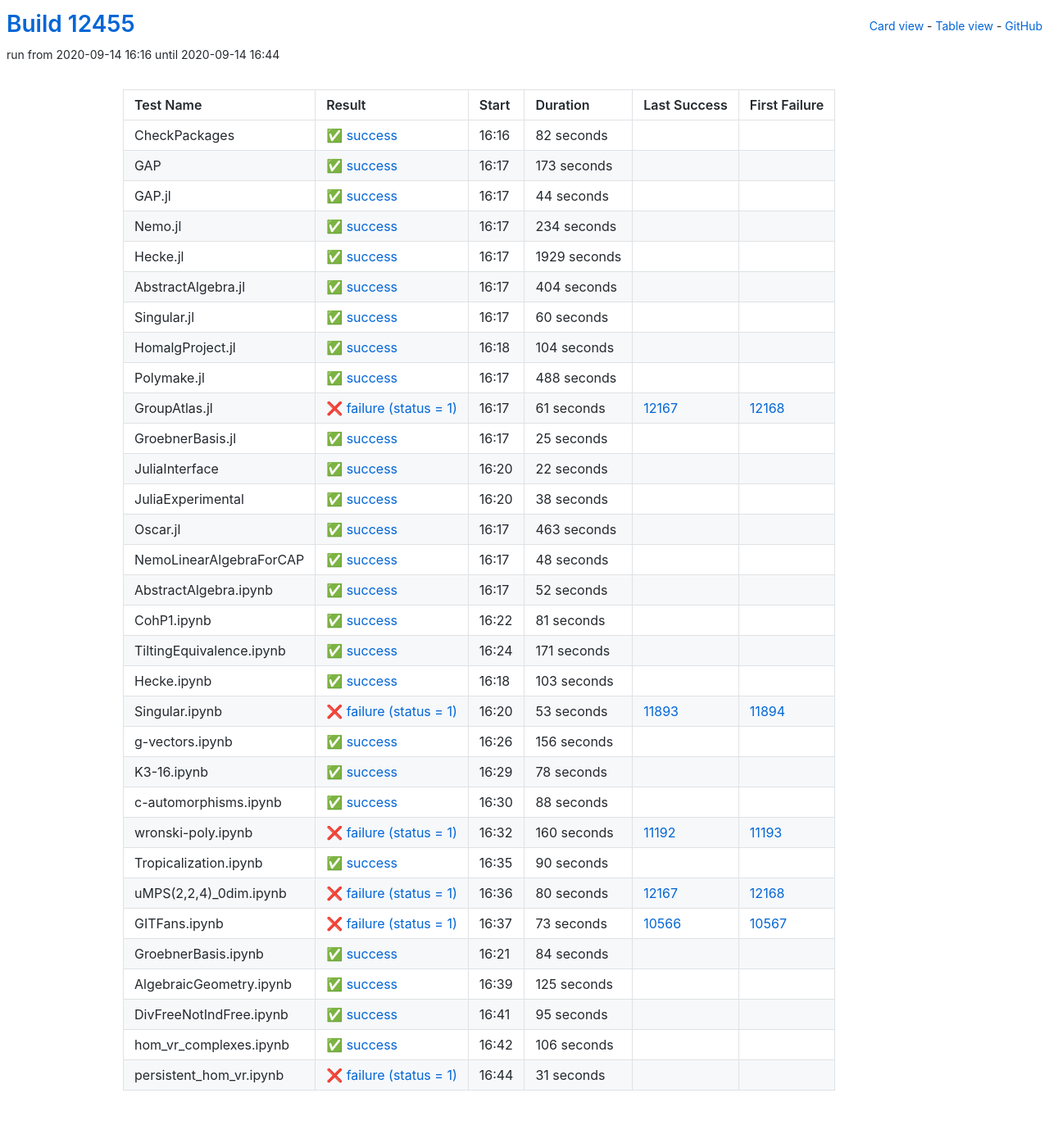
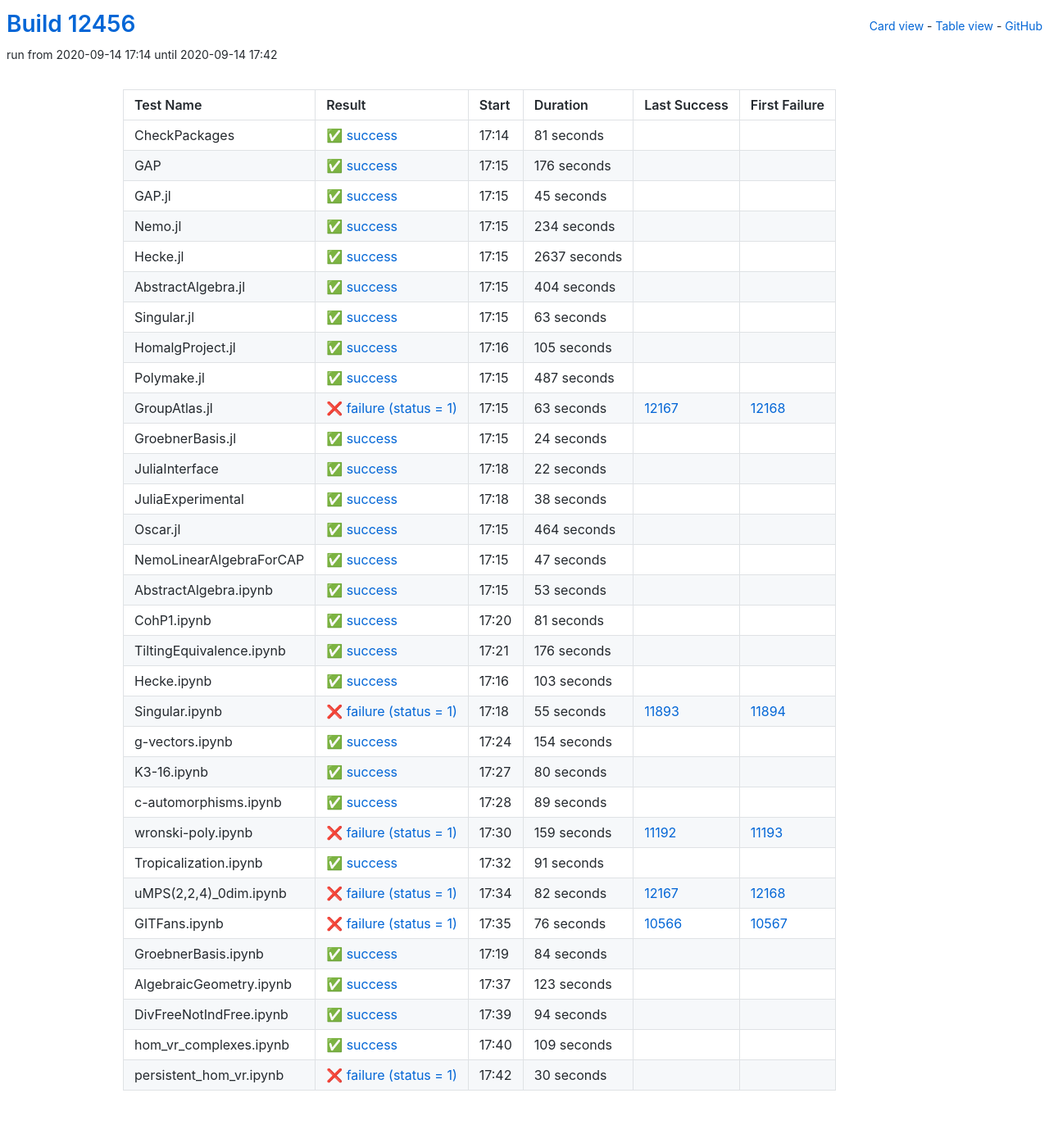
Before and after one commit to oscar-system/oscar-ci-status, a Jekyll site: the page built from table.html, in a window 1280 px wide. Shown: the whole page at 82% size. Built offline with Jekyll 4.4.1, drawn with Linux system fonts in a browser that asks for light colours.

Commit message:
Build #12456

```diff
--- a/_data/ci.yml
+++ b/_data/ci.yml
@@ -1,6 +1,6 @@
 ---
-build: 12455
-build_url: https://oscarci.mathematik.uni-kl.de/job/oscar/12455/
+build: 12456
+build_url: https://oscarci.mathematik.uni-kl.de/job/oscar/12456/
 job: oscar
 organization: oscar-system
 repo: oscar-ci-status
@@ -8,44 +8,44 @@
 tests:
 - name: CheckPackages
   id: checkpackages
-  log: https://oscarci.mathematik.uni-kl.de/job/oscar/12455/artifact/logs/build-12455/CheckPackages.log
-  start: 2020-09-14 16:16
+  log: https://oscarci.mathematik.uni-kl.de/job/oscar/12456/artifact/logs/build-12456/CheckPackages.log
+  start: 2020-09-14 17:14
   success: true
   exitcode: 0
   status: success
-  duration: 82
+  duration: 81
   last_success: false
   last_success_url:
   first_failure: false
   first_failure_url:
 - name: GAP
   id: gap
-  log: https://oscarci.mathematik.uni-kl.de/job/oscar/12455/artifact/logs/build-12455/GAP.log
-  start: 2020-09-14 16:17
+  log: https://oscarci.mathematik.uni-kl.de/job/oscar/12456/artifact/logs/build-12456/GAP.log
+  start: 2020-09-14 17:15
   success: true
   exitcode: 0
   status: success
-  duration: 173
+  duration: 176
   last_success: false
   last_success_url:
   first_failure: false
   first_failure_url:
 - name: GAP.jl
   id: gap-jl
-  log: https://oscarci.mathematik.uni-kl.de/job/oscar/12455/artifact/logs/build-12455/GAP.jl.log
-  start: 2020-09-14 16:17
+  log: https://oscarci.mathematik.uni-kl.de/job/oscar/12456/artifact/logs/build-12456/GAP.jl.log
+  start: 2020-09-14 17:15
   success: true
   exitcode: 0
   status: success
-  duration: 44
+  duration: 45
   last_success: false
   last_success_url:
   first_failure: false
   first_failure_url:
 - name: Nemo.jl
   id: nemo-jl
-  log: https://oscarci.mathematik.uni-kl.de/job/oscar/12455/artifact/logs/build-12455/Nemo.jl.log
-  start: 2020-09-14 16:17
+  log: https://oscarci.mathematik.uni-kl.de/job/oscar/12456/artifact/logs/build-12456/Nemo.jl.log
+  start: 2020-09-14 17:15
   success: true
   exitcode: 0
   status: success
@@ -56,20 +56,20 @@
   first_failure_url:
 - name: Hecke.jl
   id: hecke-jl
-  log: https://oscarci.mathematik.uni-kl.de/job/oscar/12455/artifact/logs/build-12455/Hecke.jl.log
-  start: 2020-09-14 16:17
+  log: https://oscarci.mathematik.uni-kl.de/job/oscar/12456/artifact/logs/build-12456/Hecke.jl.log
+  start: 2020-09-14 17:15
   success: true
   exitcode: 0
   status: success
-  duration: 1929
+  duration: 2637
   last_success: false
   last_success_url:
   first_failure: false
   first_failure_url:
 - name: AbstractAlgebra.jl
   id: abstractalgebra-jl
-  log: https://oscarci.mathematik.uni-kl.de/job/oscar/12455/artifact/logs/build-12455/AbstractAlgebra.jl.log
-  start: 2020-09-14 16:17
+  log: https://oscarci.mathematik.uni-kl.de/job/oscar/12456/artifact/logs/build-12456/AbstractAlgebra.jl.log
+  start: 2020-09-14 17:15
   success: true
   exitcode: 0
   status: success
@@ -80,68 +80,68 @@
   first_failure_url:
 - name: Singular.jl
   id: singular-jl
-  log: https://oscarci.mathematik.uni-kl.de/job/oscar/12455/artifact/logs/build-12455/Singular.jl.log
-  start: 2020-09-14 16:17
+  log: https://oscarci.mathematik.uni-kl.de/job/oscar/12456/artifact/logs/build-12456/Singular.jl.log
+  start: 2020-09-14 17:15
   success: true
   exitcode: 0
   status: success
-  duration: 60
+  duration: 63
   last_success: false
   last_success_url:
   first_failure: false
   first_failure_url:
 - name: HomalgProject.jl
   id: homalgproject-jl
-  log: https://oscarci.mathematik.uni-kl.de/job/oscar/12455/artifact/logs/build-12455/HomalgProject.jl.log
-  start: 2020-09-14 16:18
+  log: https://oscarci.mathematik.uni-kl.de/job/oscar/12456/artifact/logs/build-12456/HomalgProject.jl.log
+  start: 2020-09-14 17:16
   success: true
   exitcode: 0
   status: success
-  duration: 104
+  duration: 105
   last_success: false
   last_success_url:
   first_failure: false
   first_failure_url:
 - name: Polymake.jl
   id: polymake-jl
-  log: https://oscarci.mathematik.uni-kl.de/job/oscar/12455/artifact/logs/build-12455/Polymake.jl.log
-  start: 2020-09-14 16:17
+  log: https://oscarci.mathematik.uni-kl.de/job/oscar/12456/artifact/logs/build-12456/Polymake.jl.log
+  start: 2020-09-14 17:15
   success: true
   exitcode: 0
   status: success
-  duration: 488
+  duration: 487
   last_success: false
   last_success_url:
   first_failure: false
   first_failure_url:
 - name: GroupAtlas.jl
   id: groupatlas-jl
-  log: https://oscarci.mathematik.uni-kl.de/job/oscar/12455/artifact/logs/build-12455/GroupAtlas.jl.log
-  start: 2020-09-14 16:17
+  log: https://oscarci.mathematik.uni-kl.de/job/oscar/12456/artifact/logs/build-12456/GroupAtlas.jl.log
+  start: 2020-09-14 17:15
   success: false
   exitcode: 1
   status: failure
-  duration: 61
+  duration: 63
   last_success: 12167
   last_success_url: https://oscarci.mathematik.uni-kl.de/job/oscar/12167/
   first_failure: 12168
   first_failure_url: https://oscarci.mathematik.uni-kl.de/job/oscar/12168/
 - name: GroebnerBasis.jl
   id: groebnerbasis-jl
-  log: https://oscarci.mathematik.uni-kl.de/job/oscar/12455/artifact/logs/build-12455/GroebnerBasis.jl.log
-  start: 2020-09-14 16:17
+  log: https://oscarci.mathematik.uni-kl.de/job/oscar/12456/artifact/logs/build-12456/GroebnerBasis.jl.log
+  start: 2020-09-14 17:15
   success: true
   exitcode: 0
   status: success
-  duration: 25
+  duration: 24
   last_success: false
   last_success_url:
   first_failure: false
   first_failure_url:
 - name: JuliaInterface
   id: juliainterface
-  log: https://oscarci.mathematik.uni-kl.de/job/oscar/12455/artifact/logs/build-12455/JuliaInterface.log
-  start: 2020-09-14 16:20
+  log: https://oscarci.mathematik.uni-kl.de/job/oscar/12456/artifact/logs/build-12456/JuliaInterface.log
+  start: 2020-09-14 17:18
   success: true
   exitcode: 0
   status: success
@@ -152,8 +152,8 @@
   first_failure_url:
 - name: JuliaExperimental
   id: juliaexperimental
-  log: https://oscarci.mathematik.uni-kl.de/job/oscar/12455/artifact/logs/build-12455/JuliaExperimental.log
-  start: 2020-09-14 16:20
+  log: https://oscarci.mathematik.uni-kl.de/job/oscar/12456/artifact/logs/build-12456/JuliaExperimental.log
+  start: 2020-09-14 17:18
   success: true
   exitcode: 0
   status: success
@@ -164,44 +164,44 @@
   first_failure_url:
 - name: Oscar.jl
   id: oscar-jl
-  log: https://oscarci.mathematik.uni-kl.de/job/oscar/12455/artifact/logs/build-12455/Oscar.jl.log
-  start: 2020-09-14 16:17
+  log: https://oscarci.mathematik.uni-kl.de/job/oscar/12456/artifact/logs/build-12456/Oscar.jl.log
+  start: 2020-09-14 17:15
   success: true
   exitcode: 0
   status: success
-  duration: 463
+  duration: 464
   last_success: false
   last_success_url:
   first_failure: false
   first_failure_url:
 - name: NemoLinearAlgebraForCAP
   id: nemolinearalgebraforcap
-  log: https://oscarci.mathematik.uni-kl.de/job/oscar/12455/artifact/logs/build-12455/NemoLinearAlgebraForCAP.log
-  start: 2020-09-14 16:17
+  log: https://oscarci.mathematik.uni-kl.de/job/oscar/12456/artifact/logs/build-12456/NemoLinearAlgebraForCAP.log
+  start: 2020-09-14 17:15
   success: true
   exitcode: 0
   status: success
-  duration: 48
+  duration: 47
   last_success: false
   last_success_url:
   first_failure: false
   first_failure_url:
 - name: AbstractAlgebra.ipynb
   id: abstractalgebra-ipynb
-  log: https://oscarci.mathematik.uni-kl.de/job/oscar/12455/artifact/logs/build-12455/AbstractAlgebra.ipynb.log
-  start: 2020-09-14 16:17
+  log: https://oscarci.mathematik.uni-kl.de/job/oscar/12456/artifact/logs/build-12456/AbstractAlgebra.ipynb.log
+  start: 2020-09-14 17:15
   success: true
   exitcode: 0
   status: success
-  duration: 52
+  duration: 53
   last_success: false
   last_success_url:
   first_failure: false
   first_failure_url:
 - name: CohP1.ipynb
   id: cohp1-ipynb
-  log: https://oscarci.mathematik.uni-kl.de/job/oscar/12455/artifact/logs/build-12455/CohP1.ipynb.log
-  start: 2020-09-14 16:22
+  log: https://oscarci.mathematik.uni-kl.de/job/oscar/12456/artifact/logs/build-12456/CohP1.ipynb.log
+  start: 2020-09-14 17:20
   success: true
   exitcode: 0
   status: success
@@ -212,20 +212,20 @@
   first_failure_url:
 - name: TiltingEquivalence.ipynb
   id: tiltingequivalence-ipynb
-  log: https://oscarci.mathematik.uni-kl.de/job/oscar/12455/artifact/logs/build-12455/TiltingEquivalence.ipynb.log
-  start: 2020-09-14 16:24
+  log: https://oscarci.mathematik.uni-kl.de/job/oscar/12456/artifact/logs/build-12456/TiltingEquivalence.ipynb.log
+  start: 2020-09-14 17:21
   success: true
   exitcode: 0
   status: success
-  duration: 171
+  duration: 176
   last_success: false
   last_success_url:
   first_failure: false
   first_failure_url:
 - name: Hecke.ipynb
   id: hecke-ipynb
-  log: https://oscarci.mathematik.uni-kl.de/job/oscar/12455/artifact/logs/build-12455/Hecke.ipynb.log
-  start: 2020-09-14 16:18
+  log: https://oscarci.mathematik.uni-kl.de/job/oscar/12456/artifact/logs/build-12456/Hecke.ipynb.log
+  start: 2020-09-14 17:16
   success: true
   exitcode: 0
   status: success
@@ -236,104 +236,104 @@
   first_failure_url:
 - name: Singular.ipynb
   id: singular-ipynb
-  log: https://oscarci.mathematik.uni-kl.de/job/oscar/12455/artifact/logs/build-12455/Singular.ipynb.log
-  start: 2020-09-14 16:20
+  log: https://oscarci.mathematik.uni-kl.de/job/oscar/12456/artifact/logs/build-12456/Singular.ipynb.log
+  start: 2020-09-14 17:18
   success: false
   exitcode: 1
   status: failure
-  duration: 53
+  duration: 55
   last_success: 11893
   last_success_url: https://oscarci.mathematik.uni-kl.de/job/oscar/11893/
   first_failure: 11894
   first_failure_url: https://oscarci.mathematik.uni-kl.de/job/oscar/11894/
 - name: g-vectors.ipynb
   id: g-vectors-ipynb
-  log: https://oscarci.mathematik.uni-kl.de/job/oscar/12455/artifact/logs/build-12455/g-vectors.ipynb.log
-  start: 2020-09-14 16:26
+  log: https://oscarci.mathematik.uni-kl.de/job/oscar/12456/artifact/logs/build-12456/g-vectors.ipynb.log
+  start: 2020-09-14 17:24
   success: true
   exitcode: 0
   status: success
-  duration: 156
+  duration: 154
   last_success: false
   last_success_url:
   first_failure: false
   first_failure_url:
 - name: K3-16.ipynb
   id: k3-16-ipynb
-  log: https://oscarci.mathematik.uni-kl.de/job/oscar/12455/artifact/logs/build-12455/K3-16.ipynb.log
-  start: 2020-09-14 16:29
+  log: https://oscarci.mathematik.uni-kl.de/job/oscar/12456/artifact/logs/build-12456/K3-16.ipynb.log
+  start: 2020-09-14 17:27
   success: true
   exitcode: 0
   status: success
-  duration: 78
+  duration: 80
   last_success: false
   last_success_url:
   first_failure: false
   first_failure_url:
 - name: c-automorphisms.ipynb
   id: c-automorphisms-ipynb
-  log: https://oscarci.mathematik.uni-kl.de/job/oscar/12455/artifact/logs/build-12455/c-automorphisms.ipynb.log
-  start: 2020-09-14 16:30
+  log: https://oscarci.mathematik.uni-kl.de/job/oscar/12456/artifact/logs/build-12456/c-automorphisms.ipynb.log
+  start: 2020-09-14 17:28
   success: true
   exitcode: 0
   status: success
-  duration: 88
+  duration: 89
   last_success: false
   last_success_url:
   first_failure: false
   first_failure_url:
 - name: wronski-poly.ipynb
   id: wronski-poly-ipynb
-  log: https://oscarci.mathematik.uni-kl.de/job/oscar/12455/artifact/logs/build-12455/wronski-poly.ipynb.log
-  start: 2020-09-14 16:32
+  log: https://oscarci.mathematik.uni-kl.de/job/oscar/12456/artifact/logs/build-12456/wronski-poly.ipynb.log
+  start: 2020-09-14 17:30
   success: false
   exitcode: 1
   status: failure
-  duration: 160
+  duration: 159
   last_success: 11192
   last_success_url: https://oscarci.mathematik.uni-kl.de/job/oscar/11192/
   first_failure: 11193
   first_failure_url: https://oscarci.mathematik.uni-kl.de/job/oscar/11193/
 - name: Tropicalization.ipynb
   id: tropicalization-ipynb
-  log: https://oscarci.mathematik.uni-kl.de/job/oscar/12455/artifact/logs/build-12455/Tropicalization.ipynb.log
-  start: 2020-09-14 16:35
+  log: https://oscarci.mathematik.uni-kl.de/job/oscar/12456/artifact/logs/build-12456/Tropicalization.ipynb.log
+  start: 2020-09-14 17:32
   success: true
   exitcode: 0
   status: success
-  duration: 90
+  duration: 91
   last_success: false
   last_success_url:
   first_failure: false
   first_failure_url:
 - name: uMPS(2,2,4)_0dim.ipynb
   id: umps-2-2-4-0dim-ipynb
-  log: https://oscarci.mathematik.uni-kl.de/job/oscar/12455/artifact/logs/build-12455/uMPS-2-2-4-_0dim.ipynb.log
-  start: 2020-09-14 16:36
+  log: https://oscarci.mathematik.uni-kl.de/job/oscar/12456/artifact/logs/build-12456/uMPS-2-2-4-_0dim.ipynb.log
+  start: 2020-09-14 17:34
   success: false
   exitcode: 1
   status: failure
-  duration: 80
+  duration: 82
   last_success: 12167
   last_success_url: https://oscarci.mathematik.uni-kl.de/job/oscar/12167/
   first_failure: 12168
   first_failure_url: https://oscarci.mathematik.uni-kl.de/job/oscar/12168/
 - name: GITFans.ipynb
   id: gitfans-ipynb
-  log: https://oscarci.mathematik.uni-kl.de/job/oscar/12455/artifact/logs/build-12455/GITFans.ipynb.log
-  start: 2020-09-14 16:37
+  log: https://oscarci.mathematik.uni-kl.de/job/oscar/12456/artifact/logs/build-12456/GITFans.ipynb.log
+  start: 2020-09-14 17:35
   success: false
   exitcode: 1
   status: failure
-  duration: 73
+  duration: 76
   last_success: 10566
   last_success_url: https://oscarci.mathematik.uni-kl.de/job/oscar/10566/
   first_failure: 10567
   first_failure_url: https://oscarci.mathematik.uni-kl.de/job/oscar/10567/
 - name: GroebnerBasis.ipynb
   id: groebnerbasis-ipynb
-  log: https://oscarci.mathematik.uni-kl.de/job/oscar/12455/artifact/logs/build-12455/GroebnerBasis.ipynb.log
-  start: 2020-09-14 16:21
+  log: https://oscarci.mathematik.uni-kl.de/job/oscar/12456/artifact/logs/build-12456/GroebnerBasis.ipynb.log
+  start: 2020-09-14 17:19
   success: true
   exitcode: 0
   status: success
@@ -344,48 +344,48 @@
   first_failure_url:
 - name: AlgebraicGeometry.ipynb
   id: algebraicgeometry-ipynb
-  log: https://oscarci.mathematik.uni-kl.de/job/oscar/12455/artifact/logs/build-12455/AlgebraicGeometry.ipynb.log
-  start: 2020-09-14 16:39
+  log: https://oscarci.mathematik.uni-kl.de/job/oscar/12456/artifact/logs/build-12456/AlgebraicGeometry.ipynb.log
+  start: 2020-09-14 17:37
   success: true
   exitcode: 0
   status: success
-  duration: 125
+  duration: 123
   last_success: false
   last_success_url:
   first_failure: false
   first_failure_url:
 - name: DivFreeNotIndFree.ipynb
   id: divfreenotindfree-ipynb
-  log: https://oscarci.mathematik.uni-kl.de/job/oscar/12455/artifact/logs/build-12455/DivFreeNotIndFree.ipynb.log
-  start: 2020-09-14 16:41
+  log: https://oscarci.mathematik.uni-kl.de/job/oscar/12456/artifact/logs/build-12456/DivFreeNotIndFree.ipynb.log
+  start: 2020-09-14 17:39
   success: true
   exitcode: 0
   status: success
-  duration: 95
+  duration: 94
   last_success: false
   last_success_url:
   first_failure: false
   first_failure_url:
 - name: hom_vr_complexes.ipynb
   id: hom-vr-complexes-ipynb
-  log: https://oscarci.mathematik.uni-kl.de/job/oscar/12455/artifact/logs/build-12455/hom_vr_complexes.ipynb.log
-  start: 2020-09-14 16:42
+  log: https://oscarci.mathematik.uni-kl.de/job/oscar/12456/artifact/logs/build-12456/hom_vr_complexes.ipynb.log
+  start: 2020-09-14 17:40
   success: true
   exitcode: 0
   status: success
-  duration: 106
+  duration: 109
   last_success: false
   last_success_url:
   first_failure: false
   first_failure_url:
 - name: persistent_hom_vr.ipynb
   id: persistent-hom-vr-ipynb
-  log: https://oscarci.mathematik.uni-kl.de/job/oscar/12455/artifact/logs/build-12455/persistent_hom_vr.ipynb.log
-  start: 2020-09-14 16:44
+  log: https://oscarci.mathematik.uni-kl.de/job/oscar/12456/artifact/logs/build-12456/persistent_hom_vr.ipynb.log
+  start: 2020-09-14 17:42
   success: false
   exitcode: 1
   status: failure
-  duration: 31
+  duration: 30
   last_success: false
   last_success_url:
   first_failure: false
```
Also changed, not shown: README.md.
